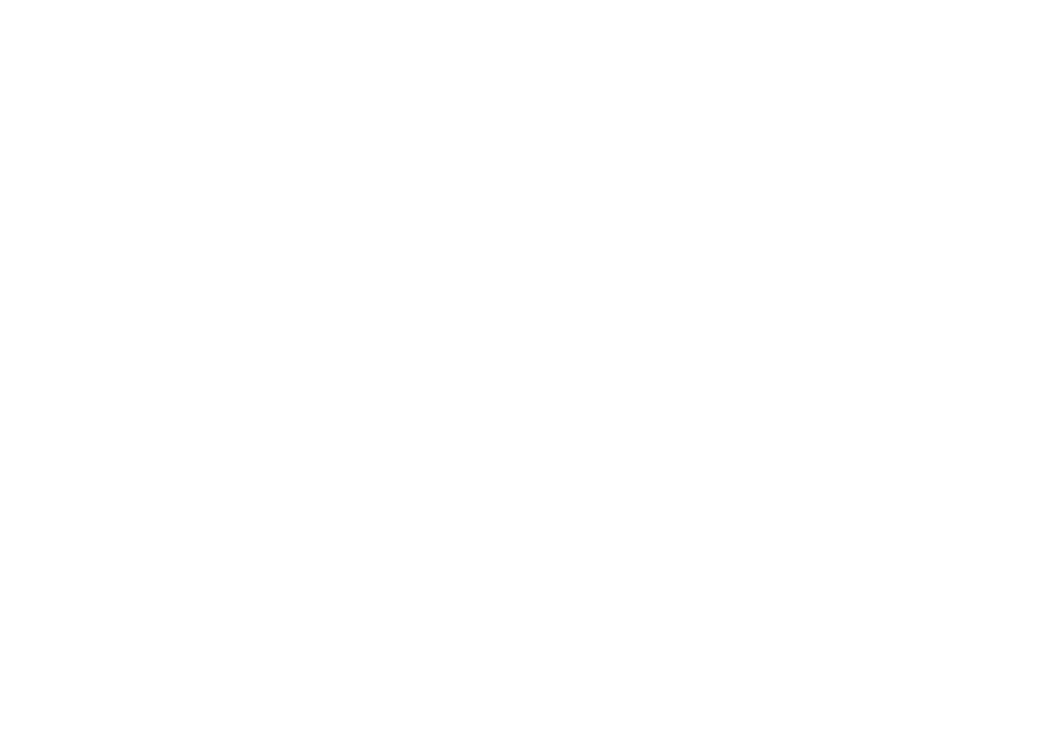
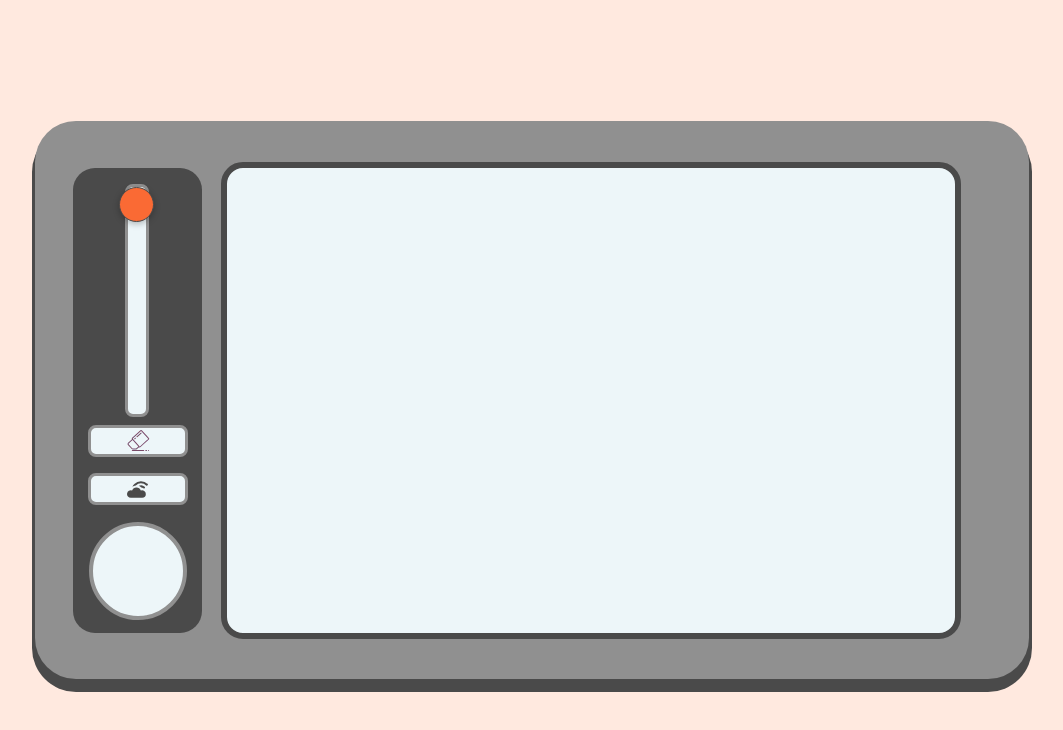
Before and after one commit to ItsKatato/etch-a-sketch, a plain HTML site: page index.html in a window 1280 px wide. Shown: the whole page, without its empty margins (108-1171 px from the left). Drawn offline with Linux system fonts and the light colour scheme.

Commit message:
Basic Layout

```diff
--- a/index.html
+++ b/index.html
@@ -7,5 +7,27 @@
     </head>
     <body>
         <script src="main.js" defer></script>
+        <div class='main'>
+            <div class='toolBox'>
+                <div class='rangeSlider'>
+                    <input type='range' min='16' max='100' value='16' class='gridRange'>
+                </div>
+                <div class='resetTool'>
+                    <button class='reset btn'>
+                        <img src='images/reshot-icon-eraser-BU8ZN9RYSL.svg' class='resetImg'>
+                    </button>
+                </div>
+                <div class='rainbowTool'>
+                    <button class='rainbow btn'>
+                        <img src='images/reshot-icon-rainbow-cloud-C7DZXL9WEU.svg' class='rainbowImg'>
+                    </button>
+                </div>
+                <div class='colorPickerTool'>
+                    <input type="color" class='colorPicker'>
+                    <div class='colorSelected'></div>
+                </div>
+            </div>
+            <div class='drawingBoard'></div>
+        </div>
     </body>
 </html>
--- a/styles.css
+++ b/styles.css
@@ -0,0 +1,110 @@
+html{
+    height: 100vh;
+    display: flex;
+    justify-content: center;
+    align-items: center;
+}
+
+body {
+    background-color: #FFE9DF;
+    display: flex;
+    justify-content: center;
+    align-items: center;
+    height: 100%;
+    width: 100%;
+}
+
+.main {
+    display: flex;
+    background-color: #909090;
+    justify-content: center;
+    align-items: center;
+    flex-direction: row;
+    border-radius: 41px;
+    gap: 19px;
+    box-shadow: 0px 10px 0px 3px #4A4A4A;
+}
+
+.drawingBoard {
+    height: 465px;
+    width: 728px;
+    margin: 41px 68px 40px 0px;
+    background-color: #EDF6F9;
+    border-radius: 22px;
+    border: 6px solid #4A4A4A;
+}
+
+.toolBox{
+    margin: 41px 0px 40px 38px;
+    background-color: #4A4A4A;
+    display: flex;
+    flex-direction: column;
+    justify-content: center;
+    align-items: center;
+    gap: 16px;
+    height: 465px;
+    width: 129px;
+    border-radius: 22px;
+}
+
+.colorPicker {
+    display: none;
+}
+.colorSelected {
+    height: 90px;
+    width: 90px;
+    border-radius: 50%;
+    background-color: #EDF6F9;
+    border: 4px solid #909090;
+}
+
+.btn {
+    height: 32px;
+    width: 100px;
+    background-color: #EDF6F9;
+    border-radius: 8px;
+    border: 3px solid #909090;
+}
+
+.rangeSlider {
+    height: 227px;
+    width: 18px;
+}
+
+.rangeSlider input {
+    width: 227px;
+    height: 18px;
+    transform-origin: 9px 9px;
+    transform: rotate(90deg);
+}
+
+.gridRange {
+    appearance: none;
+    -webkit-appearance: none;
+    background-color: #EDF6F9;
+    border: 3px solid #909090;
+    border-radius: 8px;
+}
+
+.gridRange::-webkit-slider-thumb{
+    -webkit-appearance: none;
+    appearance: none;
+    height: 35px;
+    width: 35px;
+    background-color: #FA6A34;
+    border: 1px solid #4A4A4A;
+    border-radius: 50%;
+    box-shadow: 2px 0px 6px 0px #00000042;
+}
+
+.resetImg{
+    height: 24px;
+    width: 24px;
+    filter: invert(30%) sepia(0%) saturate(3482%) hue-rotate(335deg) brightness(94%) contrast(96%);
+}
+
+.rainbowImg{
+    height: 25px;
+    width: 25px;
+    filter: invert(30%) sepia(0%) saturate(3482%) hue-rotate(335deg) brightness(94%) contrast(96%);
+}
```
Also changed, not shown: images/reshot-icon-eraser-BU8ZN9RYSL.svg (added), images/reshot-icon-rainbow-cloud-C7DZXL9WEU.svg (added), 1 other file.
